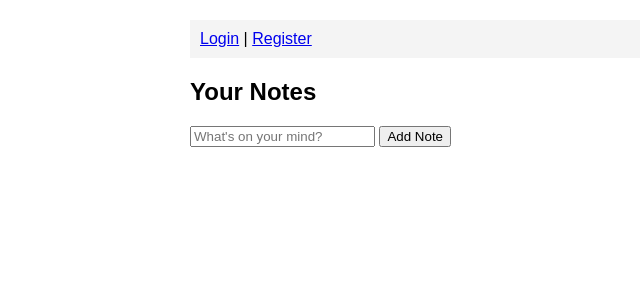
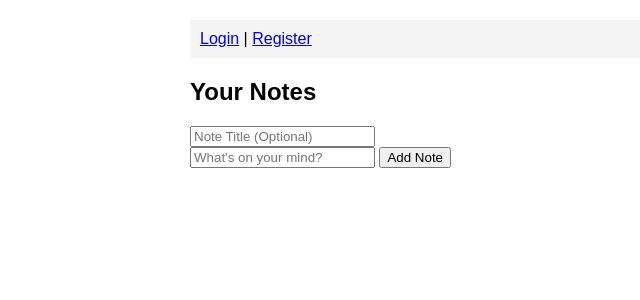
Before and after one commit to AsayagOmer/secure_notes_app_flask, a Flask app: template app/templates/index.html in a window 1280 px wide. Shown: the top 300 px of the page, without its empty margins (150-790 px from the left). Run offline with Flask 3, Linux system fonts and the light colour scheme; the template is opened without the code that fills it, so the values that code supplies are empty.

Commit message:
fix: Add title to Note creation routes and UI

```diff
--- a/app/notes/routes.py
+++ b/app/notes/routes.py
@@ -26,7 +26,8 @@ def create_note():
     Expects JSON data with a 'content' field.
     """
     data = request.get_json()
-    new_note = Note(content=data['content'], author=current_user)
+    title = data.get('title', 'Untitled')
+    new_note = Note(title=title, content=data['content'], author=current_user)
     db.session.add(new_note)
     db.session.commit()
     return jsonify({'message': 'Note created successfully'}), 201
--- a/app/templates/index.html
+++ b/app/templates/index.html
@@ -9,6 +9,9 @@
 
         <div class="card mb-4 shadow-sm">
             <div class="card-body">
+                <div class="mb-2">
+                    <input type="text" id="noteTitle" class="form-control" placeholder="Note Title (Optional)">
+                </div>
                 <div class="input-group">
                     <input type="text" id="noteContent" class="form-control" placeholder="What's on your mind?" required>
                     <button class="btn btn-primary" onclick="addNote()">Add Note</button>
@@ -19,7 +22,10 @@
         <div id="notesContainer" class="list-group">
             {% for note in notes %}
                 <div id="note-{{ note.id }}" class="list-group-item d-flex justify-content-between align-items-center mb-2 shadow-sm rounded">
-                    <span>{{ note.content }}</span>
+                    <div>
+                        <strong>{{ note.title }}</strong><br>
+                        <span>{{ note.content }}</span>
+                    </div>
                     <button class="btn btn-sm btn-outline-danger" onclick="deleteNote({{ note.id }})">Delete</button>
                 </div>
             {% endfor %}
@@ -35,7 +41,9 @@
      * Send a POST request to create a new note
      */
     async function addNote() {
+        const titleInput = document.getElementById('noteTitle');
         const contentInput = document.getElementById('noteContent');
+        const title = titleInput.value;
         const content = contentInput.value;
 
         if (!content) return alert("Note cannot be empty!");
@@ -47,7 +55,7 @@
                     "Content-Type": "application/json",
                     "X-CSRFToken": csrfToken
                 },
-                body: JSON.stringify({ content: content })
+                body: JSON.stringify({ title: title, content: content })
             });
 
             if (response.ok) {
```
